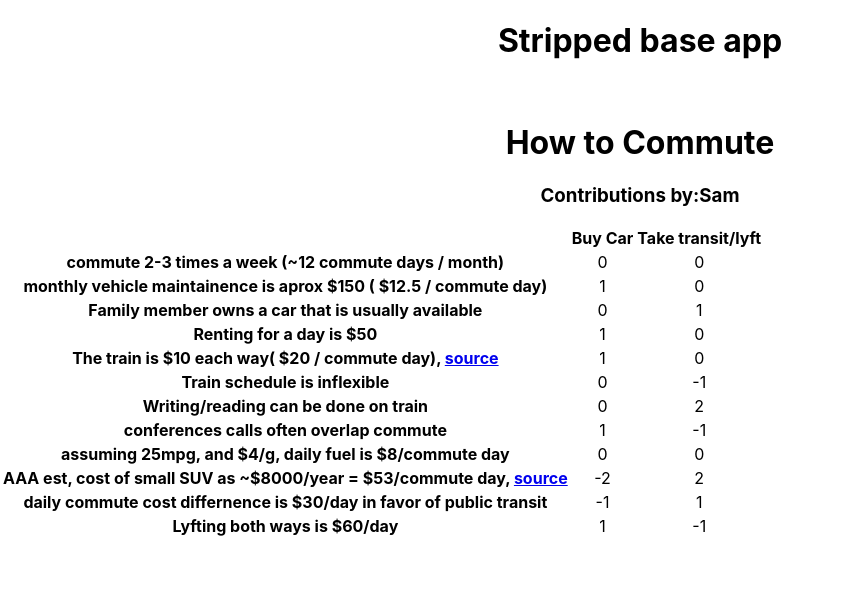
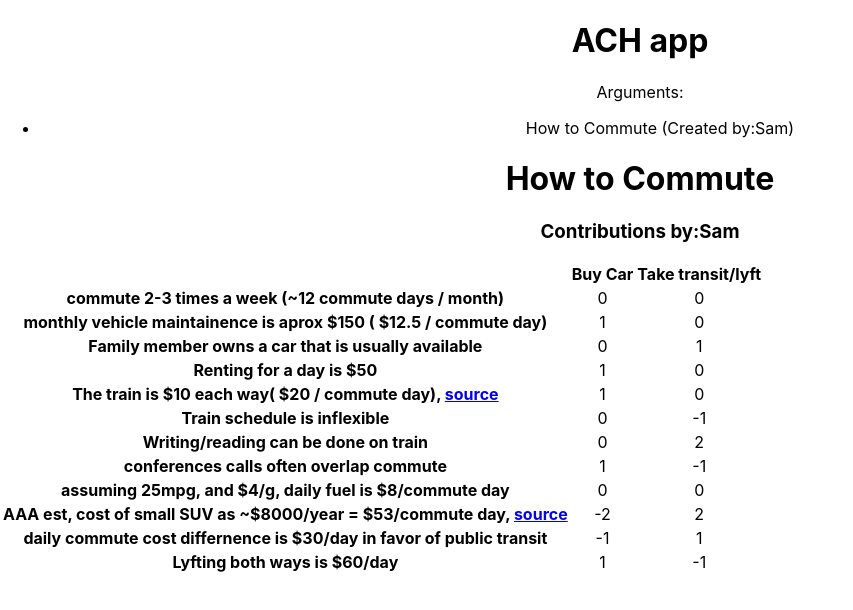
Before and after one commit to smithhmark/good-decisions, a React (Create React App) app in the folder good-decisions-ui/: page / in a window 1280 px wide. Shown: the top 610 px of the page, without its empty margins (0-853 px from the left). Built offline with nearby package versions, Linux system fonts and the light colour scheme.

Commit message:
now listing arguments

```diff
--- a/good-decisions-ui/src/App.js
+++ b/good-decisions-ui/src/App.js
@@ -1,13 +1,20 @@
 import React, { Component } from 'react';
 import './App.css';
 import Argument from './Argument';
+import ArgList from './ArgList';
+import jd from './exampleData.json';
 
 class App extends Component {
+  state = {}
+  constructor() {
+    super();
+    this.state.arguments = jd.examples;
+  }
   render() {
     return (
       <div className="App">
-        <h1>Stripped base app</h1>
-        <br />
+        <h1>ACH app</h1>
+        <ArgList>{this.state.arguments}</ArgList>
         <Argument />
       </div>
 
--- /dev/null
+++ b/good-decisions-ui/src/ArgList.js
@@ -0,0 +1,34 @@
+import React, { Component } from 'react';
+
+const ArgListEntry = (props) => {
+  if (props.creator) {
+    return (<li key={props.key}><span>{props.children}</span>
+       <span>&nbsp;(Created by:<span>{props.creator}</span>)</span></li>
+    );
+  } else {
+    return (<li key={props.key}><span>{props.children}</span></li>);
+  }
+}
+
+class ArgList extends Component {
+  render() {
+    let args = null;
+    if (this.props.children) {
+      args = this.props.children.map((e, i) => {
+        return <ArgListEntry key={i} creator={e.users.uid}>{e.title}</ArgListEntry>;
+      });
+    } else {
+      args = "There are no arguments available";
+    }
+    return (
+      <div>
+        <span>Arguments:</span>
+        <ul>
+          {args}
+        </ul>
+      </div>
+    )
+  }
+}
+
+export default ArgList;
```
